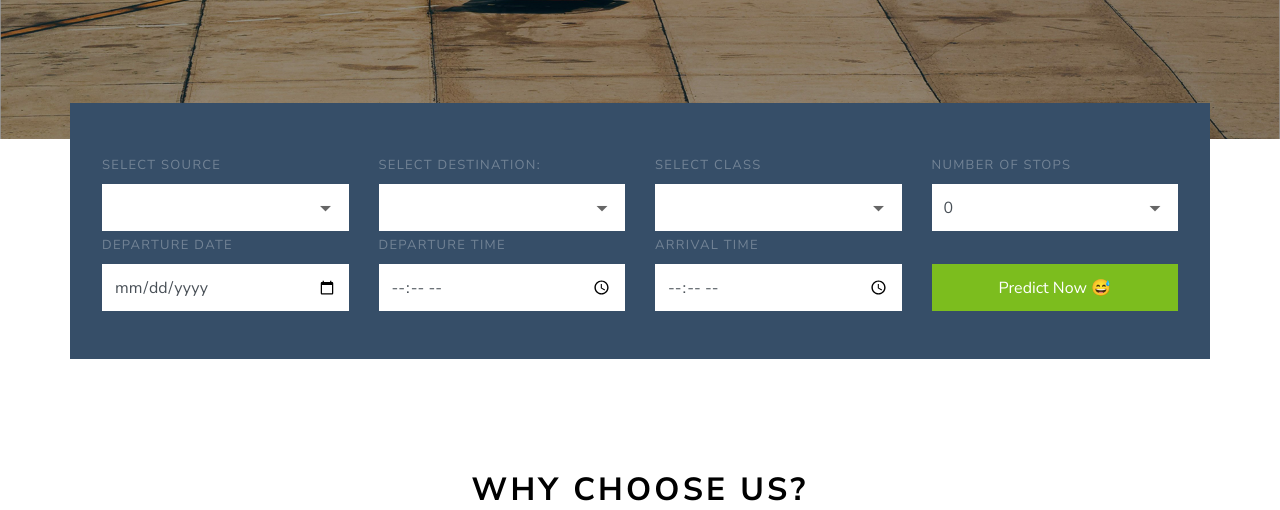
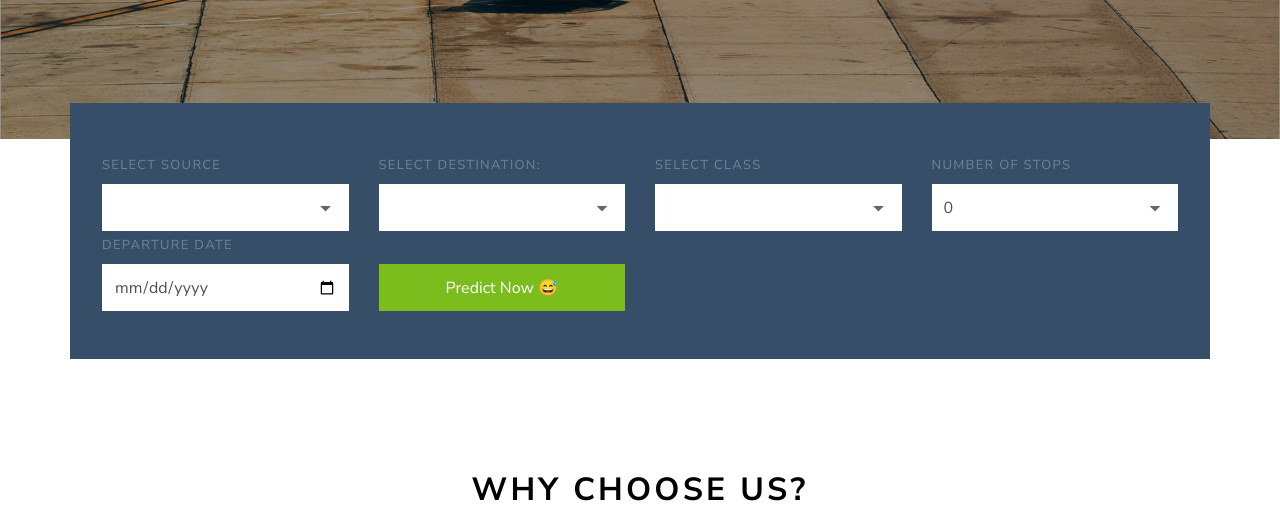
Before and after one commit to ubparmar/Airline_Fare_Prediction, a Django app: page /accounts/profile/ in a window 1280 px wide. Shown: the part 661-1171 px from the top of the page. Run offline with Django 5.2, Linux system fonts and the light colour scheme; a user stored in the database is signed in; tables that the repository leaves empty hold one stand-in row (values such as "Sample post"); lists and menus that the app fills with data are empty; parts of the project's set-up code (start-up, migrations or seed data) failed here and were passed over; some libraries are stand-ins or nearby versions; some web fonts are replaced.

Commit message:
new commit

```diff
--- a/Pricepredictiormain/templates/Pricepredictiormain/home.html
+++ b/Pricepredictiormain/templates/Pricepredictiormain/home.html
@@ -334,7 +334,7 @@
                   <input type="range" min="0" max="24" step="1" value="12" id="time-slider2" class="form-range d-block rounded-0">
                   <output for="time-slider" id="selected-time2">12:00 PM</output>
                 </div>  {% endcomment %}
-                 <div class="col-md-2">
+                 {% comment %} <div class="col-md-2">
                   <label for="time-slider">Departure Time</label>
                   <input type="time" name="departure_time" id="departure_time" class="form-control d-block rounded-0" required>
 
@@ -343,7 +343,7 @@
                   <label for="time-slider">Arrival Time</label>
                   <input type="time" name="arrival_time" id="arrival_time" class="form-control d-block rounded-0" required>
 
-                </div>
+                </div> {% endcomment %}
 
                 <div class="col-md-2 mt-2">
                   <input type="submit" class="btn btn-success text-white btn-block rounded-0" value="Predict Now 😅">
--- a/Pricepredictiormain/templates/Pricepredictiormain/new_predict.html
+++ b/Pricepredictiormain/templates/Pricepredictiormain/new_predict.html
@@ -153,7 +153,7 @@
             <div class="return-back-card">
                 <h2>Hooray, See a List of Predicted Fare Prices.</h2>
 
-                <a href="{% url 'home' %}" class="btn btn-return">Go Back</a>
+                <a href="{% url 'profile' %}" class="btn btn-return">Go Back</a>
             </div>
         </div>
     </div>
--- a/Pricepredictiormain/templates/Pricepredictiormain/profile.html
+++ b/Pricepredictiormain/templates/Pricepredictiormain/profile.html
@@ -288,7 +288,7 @@
                   <input type="date" name="date_of_travel" id="date_of_travel" class="form-control d-block rounded-0" required>
                 </div>
 
-                 <div class="col-md-3">
+                 {% comment %} <div class="col-md-3">
                   <label for="time-slider">Departure Time</label>
                   <input type="time" name="departure_time" id="departure_time" class="form-control d-block rounded-0" required>
 
@@ -297,7 +297,7 @@
                   <label for="time-slider">Arrival Time</label>
                   <input type="time" name="arrival_time" id="arrival_time" class="form-control d-block rounded-0" required>
 
-                </div>
+                </div> {% endcomment %}
 
                 <div class="col-md-3 mt-2">
                   <input type="submit" class="btn btn-success text-white btn-block rounded-0" value="Predict Now 😅">
--- a/Pricepredictiormain/views.py
+++ b/Pricepredictiormain/views.py
@@ -39,8 +39,8 @@ def predict_price(request):
         travel_class = request.POST.get('travel_class')
         date_of_travel = request.POST.get('date_of_travel')
         stopover_time = request.POST.get('stopover_time')
-        departure_time = request.POST.get('departure_time')
-        arrival_time = request.POST.get('arrival_time')
+       # departure_time = request.POST.get('departure_time')
+       # arrival_time = request.POST.get('arrival_time')
        # arrival_day_offset = request.POST.get('arrival_day_offset')
         #days_left = (datetime.strptime(date_of_travel, "%Y-%m-%d") - datetime.now()).days
 
@@ -57,8 +57,8 @@ def predict_price(request):
                 "Class": travel_class,
                 "Date": date_of_travel,
                 # "Total_Stopover_Time": int(stopover_time),
-                "Departure_24hr": departure_time,
-                "Arrival_24hr": arrival_time,
+               # "Departure_24hr": departure_time,
+               # "Arrival_24hr": arrival_time,
                 #"Arrival_Day_Offset": int(arrival_day_offset),
                 #"days_left": days_left
             }
@@ -72,14 +72,14 @@ def predict_price(request):
                 user_df['Date'] = pd.to_datetime(user_df['Date'])
                 user_df['Month'] = user_df['Date'].dt.month
                 user_df['DayOfWeek'] = user_df['Date'].dt.dayofweek
-                user_df['Departure_Minutes'] = user_df['Departure_24hr'].apply(time_to_minutes)
-                user_df['Arrival_Minutes'] = user_df['Arrival_24hr'].apply(time_to_minutes)
+               # user_df['Departure_Minutes'] = user_df['Departure_24hr'].apply(time_to_minutes)
+               # user_df['Arrival_Minutes'] = user_df['Arrival_24hr'].apply(time_to_minutes)
 
                 for col in ['Airline', 'Source', 'Destination', 'Class']:
                     user_df[col + '_encoded'] = le_dict[col].transform(user_df[col])
 
                 features = ['Number of Stops',
-                            'Month', 'DayOfWeek', 'Departure_Minutes', 'Arrival_Minutes',
+                            'Month', 'DayOfWeek',
                             'Airline_encoded', 'Source_encoded', 'Destination_encoded', 'Class_encoded']
                 return user_df[features]
 
@@ -146,8 +146,8 @@ def profile(request):
         travel_class = request.POST.get('travel_class')
         date_of_travel = request.POST.get('date_of_travel')
         #stopover_time = request.POST.get('stopover_time')
-        departure_time = request.POST.get('departure_time')
-        arrival_time = request.POST.get('arrival_time')
+       # departure_time = request.POST.get('departure_time')
+       # arrival_time = request.POST.get('arrival_time')
         #arrival_day_offset = request.POST.get('arrival_day_offset')
 
         # Validate source and destination
@@ -173,8 +173,8 @@ def profile(request):
                     "Class": travel_class,
                     "Date": date_of_travel,
                     #"Total_Stopover_Time": int(stopover_time),
-                    "Departure_24hr": departure_time,
-                    "Arrival_24hr": arrival_time,
+                    #"Departure_24hr": departure_time,
+                    #"Arrival_24hr": arrival_time,
                     #"Arrival_Day_Offset": int(arrival_day_offset),
                     #"days_left": days_left
                 }
@@ -188,14 +188,14 @@ def profile(request):
                     user_df['Date'] = pd.to_datetime(user_df['Date'])
                     user_df['Month'] = user_df['Date'].dt.month
                     user_df['DayOfWeek'] = user_df['Date'].dt.dayofweek
-                    user_df['Departure_Minutes'] = user_df['Departure_24hr'].apply(time_to_minutes)
-                    user_df['Arrival_Minutes'] = user_df['Arrival_24hr'].apply(time_to_minutes)
+                   # user_df['Departure_Minutes'] = user_df['Departure_24hr'].apply(time_to_minutes)
+                   # user_df['Arrival_Minutes'] = user_df['Arrival_24hr'].apply(time_to_minutes)
 
                     for col in ['Airline', 'Source', 'Destination', 'Class']:
                         user_df[col + '_encoded'] = le_dict[col].transform(user_df[col])
 
                     features = ['Number of Stops',
-                                'Month', 'DayOfWeek', 'Departure_Minutes', 'Arrival_Minutes',
+                                'Month', 'DayOfWeek',
                                 'Airline_encoded', 'Source_encoded', 'Destination_encoded', 'Class_encoded']
                     return user_df[features]
 
@@ -208,8 +208,8 @@ def profile(request):
                 'source': source,
                 'destination': destination,
                 'date_of_travel': date_of_travel,
-                'departure_time': departure_time,
-                'arrival_time': arrival_time,
+               # 'departure_time': departure_time,
+                #'arrival_time': arrival_time,
                 #'stopover_time': stopover_time,
                 'error_message': error_message
             })
```
Also changed, not shown: db.sqlite3, 1 other file.
